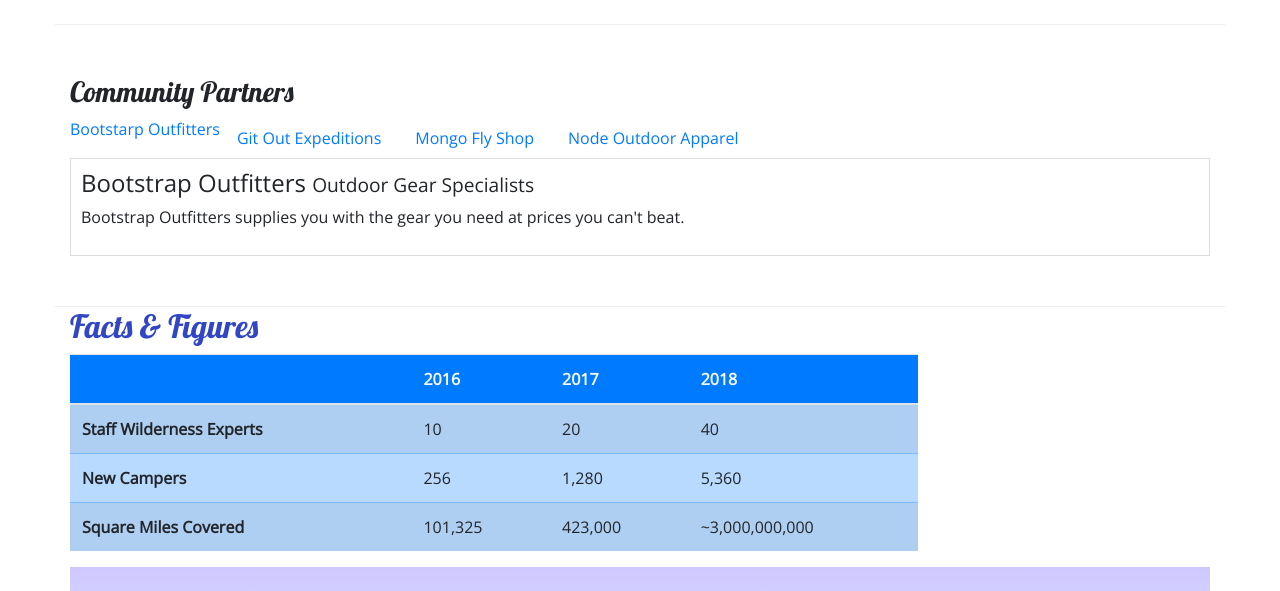
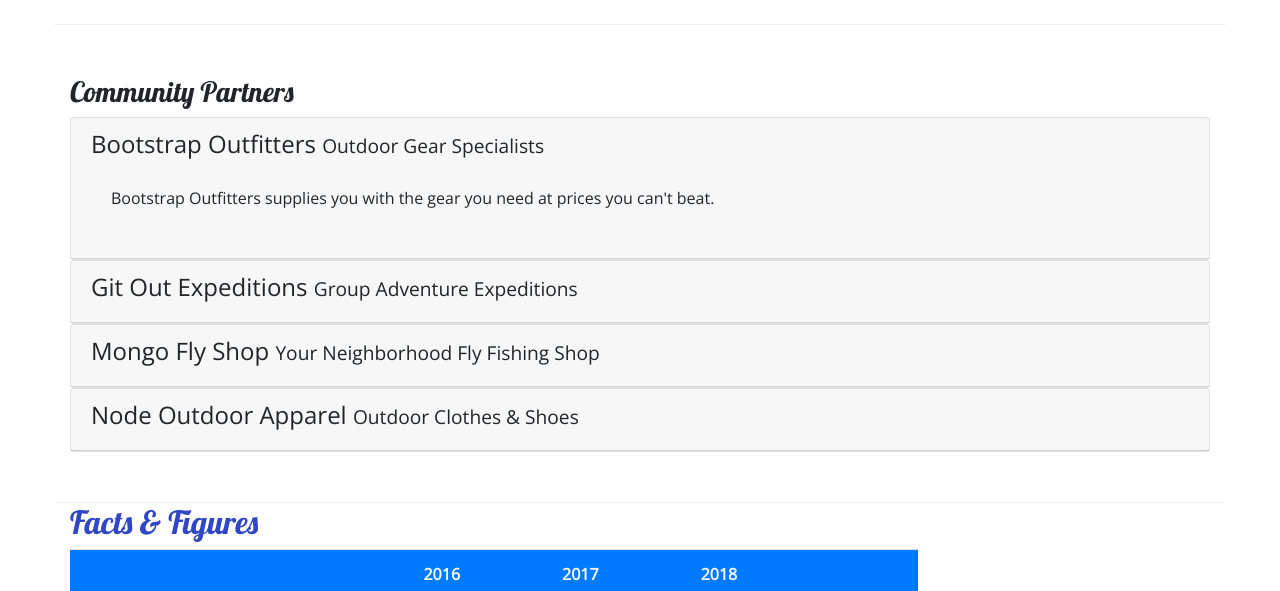
Before and after one commit to andewils/Nucampsite, a website: page aboutus.html in a window 1280 px wide. Shown: the part 790-1381 px from the top of the page. Drawn offline with nearby package versions, Linux system fonts and the light colour scheme.

Commit message:
Accordion

```diff
--- a/aboutus.html
+++ b/aboutus.html
@@ -107,31 +107,69 @@
             <div class="row row-content">
                 <div class="col-12">
                     <h3>Community Partners</h3>
-                    <ul class="nav nav-tabs">
-                        <li class="nav-item"><a class="nav-link-active" href="#bootstrap" role="tab" data-toggle="tab">Bootstarp Outfitters</a></li>
-                        <li class="nav-item"><a class="nav-link" href="#git" role="tab" data-toggle="tab">Git Out Expeditions</a></li>
-                        <li class="nav-item"><a class="nav-link" href="#mongo" role="tab" data-toggle="tab">Mongo Fly Shop</a></li>
-                        <li class="nav-item"><a class="nav-link" href="#node" role="tab" data-toggle="tab">Node Outdoor Apparel</a></li>
-                    </ul>
-                    <div class="tab-content">
-                        <div role="tabpanel" class="tab-pane fade show active" id="bootstrap">
-                            <h4>Bootstrap Outfitters <small>Outdoor Gear Specialists</small></h4>
-                            <p class="d-none d-sm-block">Bootstrap Outfitters supplies you with the gear you need at prices you can't beat.</p>
+                    <div id="accordion">
+                        <div class="card">
+                            <div role="tab" class="card-header">
+                                <h4>
+                                    <a data-toggle="collapse" data-target="#bootstrap">
+                                        Bootstrap Outfitters <small>Outdoor Gear Specialists</small>
+                                    </a>
+                                </h4>
+                                <div class="collapse show" id="bootstrap" data-parent="#accordion">
+                                    <div class="card-body">
+                                        <p class="d-none d-sm-block">Bootstrap Outfitters supplies you with the gear
+                                            you need at prices you can't beat.</p>
+                                    </div>
+                                </div>
+                            </div>
                         </div>
-                        <div role="tabpanel" class="tab-pane fade show" id="git">
-                            <h4>Git Out Expeditions <small>Group Adventure Expeditions</small></h4>
-                            <p class="d-none d-sm-block">Join Git Out Expeditions to explore new horizons with a group of other adventurers!</p>
+                        <div class="card">
+                            <div role="tab" class="card-header">
+                                <h4>
+                                    <a class="collapsed" data-toggle="collapse" data-target="#git">
+                                        Git Out Expeditions <small>Group Adventure Expeditions</small>
+                                    </a>
+                                </h4>
+                                <div class="collapse" id="git" data-parent="#accordion">
+                                    <div class="card-body">
+                                        <p class="d-none d-sm-block">Join Git Out Expeditions to explore new horizons with
+                                            a group of other adventurers!</p>
+                                    </div>
+                                </div>
+                            </div>
                         </div>
-                        <div role="tabpanel" class="tab-pane fade show" id="mongo">
-                            <h4>Mongo Fly Shop <small>Your Neighborhood Fly Fishing Shop</small></h4>
-                            <p class="d-none d-sm-block">Need a new fishing pole, a tacklebox, or flies of all kinds? Stop by Mongo Fly Shop.</p>
+                        <div class="card">
+                            <div role="tab" class="card-header">
+                                <h4>
+                                    <a class="collapsed" data-toggle="collapse" data-target="#mongo">
+                                        Mongo Fly Shop <small>Your Neighborhood Fly Fishing Shop</small>
+                                    </a>
+                                </h4>
+                                <div class="collapse" id="mongo" data-parent="#accordion">
+                                    <div class="card-body">
+                                        <p class="d-none d-sm-block">Need a new fishing pole, a tacklebox, or flies of all
+                                            kinds? Stop by Mongo Fly Shop.</p>
+                                    </div>
+                                </div>
+                            </div>
                         </div>
-                        <div role="tabpanel" class="tab-pane fade show" id="node">
-                        <h4>Node Outdoor Apparel <small>Outdoor Clothes & Shoes</small></h4>
-                        <p class="d-none d-sm-block">From polar fleeces to swimsuits, hiking boots to waders, a visit to Node will be sure to get you covered.</p>
+                        <div class="card">
+                            <div role="tab" class="card-header">
+                                <h4>
+                                    <a class="collapsed" data-toggle="collapse" data-target="#node">
+                                        Node Outdoor Apparel <small>Outdoor Clothes & Shoes</small>
+                                    </a>
+                                </h4>
+                                <div class="collapse" id="node" data-parent="#accordion">
+                                    <div class="card-body">
+                                        <p class="d-none d-sm-block">From polar fleeces to swimsuits, hiking boots to waders,
+                                            a visit to Node will be sure to get you covered.</p>
+                                    </div>
+                                </div>
+                            </div>
                         </div>
+                    </div>
                 </div>
-            </div>
             </div>
         </div>
 
--- a/css/style.css
+++ b/css/style.css
@@ -35,8 +35,7 @@
 .navbar {
     background-color: #901cad;
 }
-.tab-content {
-    border: 1px solid #ddd;
-    border-top: none;
-    padding: 10px;
+a, a:hover {
+    color: inherit;
+    text-decoration: none;
 }
```
Also changed, not shown: index.html (+15 -12 lines).
